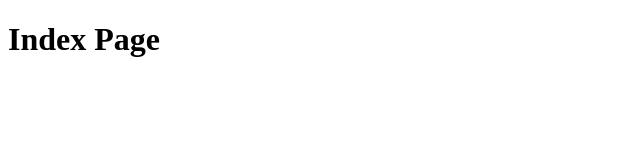
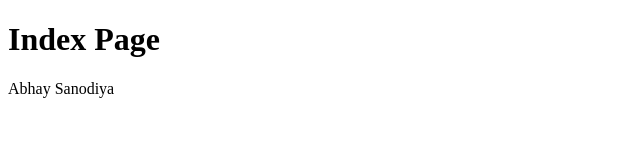
Before and after one commit to techclass-of-education/pr-practice-cdac-nov-2026, a plain HTML site: page index.html in a window 1280 px wide. Shown: the whole page, without its empty margins (0-640 px from the left). Drawn offline with Linux system fonts and the light colour scheme.

Commit message:
Index Page

```diff
--- a/index.html
+++ b/index.html
@@ -7,5 +7,8 @@
 </head>
 <body>
     <h1>Index Page</h1>
+    <p>
+         Abhay Sanodiya
+    </p>
 </body>
 </html>
```
